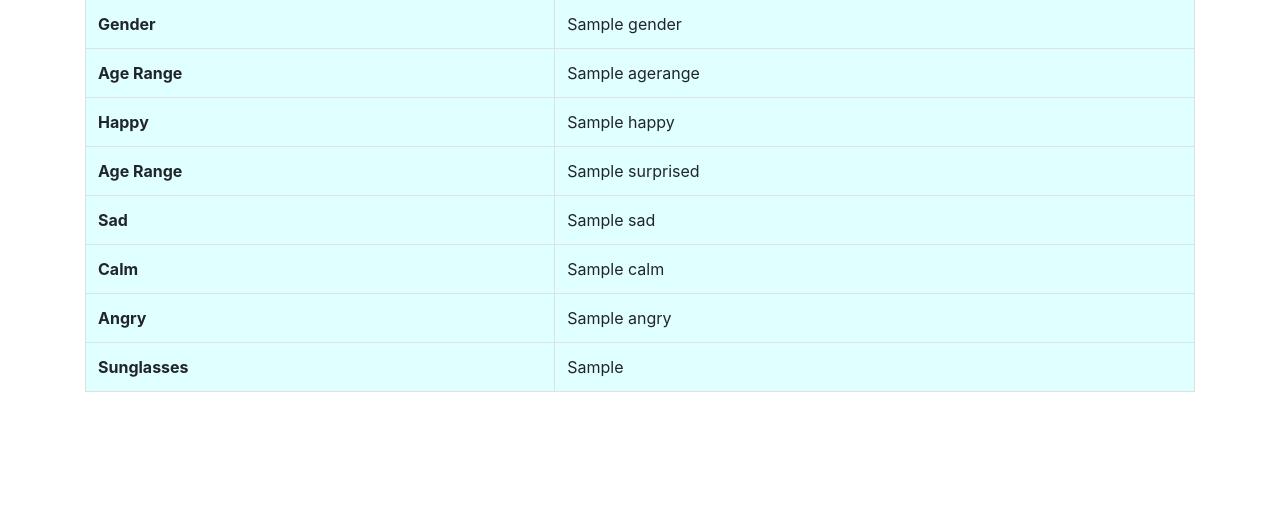
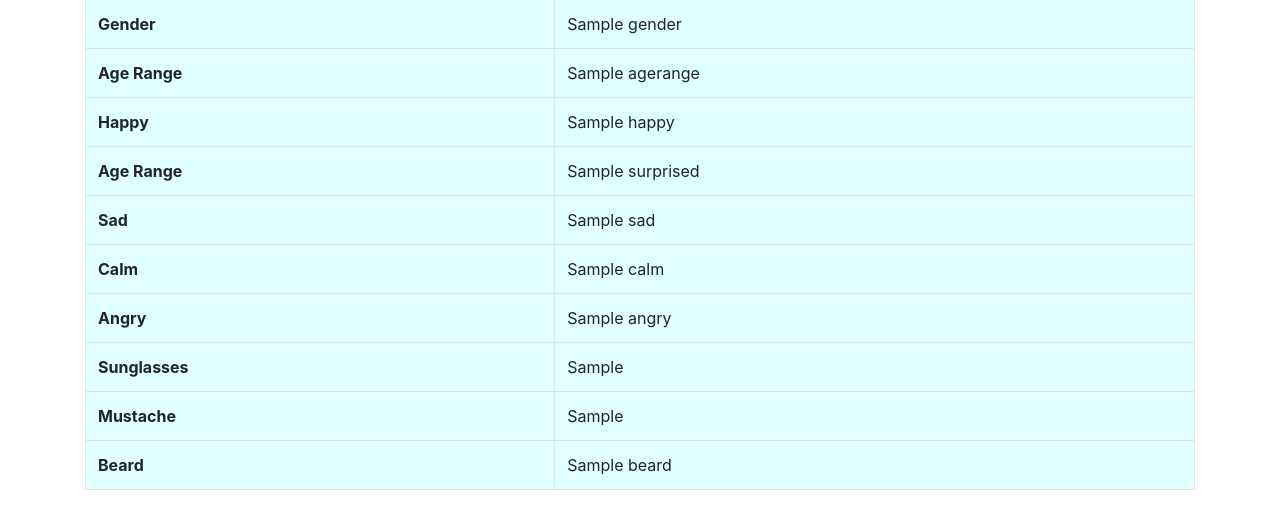
Before and after one commit to PDahal2871/AWS_ML, a Django app: template awsrek/templates/view.html in a window 1280 px wide. Shown: the part 454-960 px from the top of the page. Before the commit the page ends 846 px from the top, so only its background shows below. Run offline with Django 3.2, Linux system fonts and the light colour scheme; data comes from the database, SQL or seed files in the repository; tables that the repository leaves empty hold one stand-in row (values such as "Sample post"); the template is opened without the code that fills it: values that come from a table or form of the project are taken from there, most other values are stand-ins (such as "Sample title", 1, 10 or a date in 2020); some libraries are stand-ins or nearby versions.

Commit message:
files updated

```diff
--- a/awsrek/faced/views.py
+++ b/awsrek/faced/views.py
@@ -48,19 +48,19 @@ def view(request, id):
 
 
         Sunglass = str(face['Sunglasses']['Value'])
-        if(Sunglass == True):
+        if(Sunglass == "true"):
             Sg = 'Have Sunglasses'
         else:
             Sg = "Dont have Sunglasses"
 
         Mustache = str(face['Mustache']['Value'])
-        if(Mustache == True):
+        if(Mustache == "true"):
             Mt = "Have Mustache"
         else:
             Mt = "Dont have Mustache"
 
         Beard = str(face['Beard']['Value'])
-        if (Beard == True):
+        if (Beard == "true"):
             beard = "Have Beard"
         else:
             beard = "Dont have Beard"
--- a/awsrek/templates/view.html
+++ b/awsrek/templates/view.html
@@ -35,6 +35,10 @@
                     <tr><th>Calm </th><td>{{calm}}</td></tr>
                     <tr><th>Angry </th><td>{{angry}}</td></tr>
                     <tr><th>Sunglasses </th><td>{{sg}}</td></tr>
+                    <tr><th>Mustache </th><td>{{mt}}</td></tr>
+
+					<tr><th>Beard </th><td>{{beard}}</td></tr>
+
                 </tbody>
             </table>
         </div>
```
